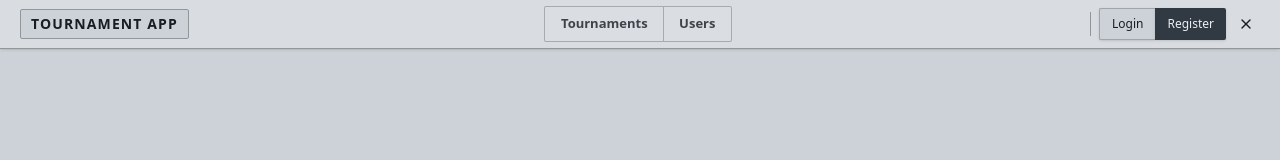
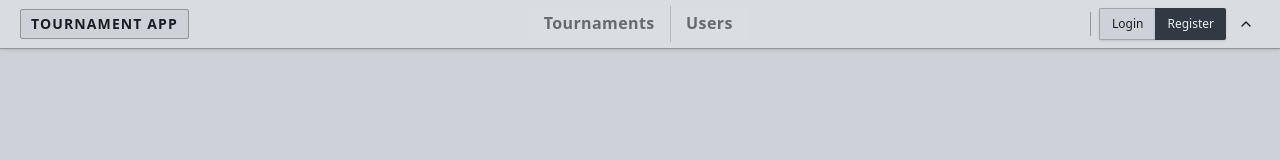
Before and after one commit to bib-nnord/TournamentApp, a Next.js app in the folder apps/frontend/: page /login in a window 1280 px wide. Shown: the top 160 px of the page. Built offline with nearby package versions, Linux system fonts and the light colour scheme; no server answers.

Commit message:
Navbar fix

```diff
--- a/apps/frontend/app/globals.css
+++ b/apps/frontend/app/globals.css
@@ -83,9 +83,9 @@
 }
 
 .dark {
-  --background: oklch(0.16 0.008 252);
+  --background: oklch(0.19 0.008 252);
   --foreground: oklch(0.9 0.004 250);
-  --card: oklch(0.2 0.008 252);
+  --card: oklch(0.23 0.008 252);
   --card-foreground: oklch(0.9 0.004 250);
   --popover: oklch(0.22 0.008 252);
   --popover-foreground: oklch(0.9 0.004 250);
--- a/apps/frontend/app/messages/page.tsx
+++ b/apps/frontend/app/messages/page.tsx
@@ -297,10 +297,21 @@ export default function MessagesPage() {
   }
 
   async function markAllRead() {
-    setMessages((prev) => prev.map((m) => ({ ...m, read: true })));
+    const prev = messages;
+    setMessages((m) => m.map((msg) => ({ ...msg, read: true })));
     setSelected(new Set());
-    await apiFetch("/messages/read-all", { method: "PATCH" });
-    window.dispatchEvent(new Event("unread-count-changed"));
+    try {
+      const res = await apiFetch("/messages/read-all", { method: "PATCH" });
+      if (!res.ok) {
+        setMessages(prev);
+        return;
+      }
+      // Re-fetch to ensure local state matches DB (guards against concurrent poll revert)
+      await fetchMessages();
+      window.dispatchEvent(new Event("unread-count-changed"));
+    } catch {
+      setMessages(prev);
+    }
   }
 
   function hasTournamentLink(m: Message) {
--- a/apps/frontend/components/Navbar/index.tsx
+++ b/apps/frontend/components/Navbar/index.tsx
@@ -4,7 +4,7 @@ import { Avatar, AvatarFallback } from "@/components/ui/avatar";
 import { Badge } from "@/components/ui/badge";
 import Link from "next/link";
 import { useCallback, useEffect, useState } from "react";
-import { ChevronDown, Mail, X } from "lucide-react";
+import { ChevronDown, ChevronUp, Mail } from "lucide-react";
 import { usePathname, useRouter } from "next/navigation";
 import { useDispatch, useSelector } from "react-redux";
 import { Button } from "@/components/ui/button";
@@ -39,7 +39,7 @@ const authedLinks = [
   { href: "/friends", label: "Friends" },
 ] as const;
 
-function SharpNavLink({
+function NavLink({
   href,
   children,
   index,
@@ -61,16 +61,17 @@ function SharpNavLink({
         <Link
           href={href}
           className={cn(
-            "relative inline-flex h-8 w-full items-center justify-center border-y border-border/70 px-3.5 text-[13px] font-semibold tracking-normal transition-colors md:h-9 md:px-4",
-            index > 0 && "-ml-px border-l",
-            isFirst && "rounded-l-sm border-l",
-            isLast && "rounded-r-sm border-r",
+            "relative inline-flex w-full items-center justify-center font-bold tracking-wide transition-colors md:h-9 md:px-4",
+            index > 0 && "-ml-px border-l border-border/50",
             active
-              ? "border-border bg-primary/95 text-primary-foreground shadow-sm"
-              : "border-border/70 bg-card text-foreground/80 hover:border-border hover:bg-muted/70 hover:text-foreground"
+              ? "bg-card text-primary-foreground"
+              : "bg-card text-foreground/60 hover:bg-muted/70 hover:text-foreground"
           )}
         >
-          {children}
+          {active && (
+            <span className="pointer-events-none absolute inset-x-1.5 inset-y-0 rounded-[2px] bg-primary/90" />
+          )}
+          <span className="relative">{children}</span>
         </Link>
       </NavigationMenuLink>
     </NavigationMenuItem>
@@ -120,10 +121,14 @@ export default function Navbar() {
 
   if (collapsed) {
     return (
-      <div className="fixed top-2 right-2 z-50">
-        <Button onClick={() => setCollapsed(false)} variant="outline" size="sm" className="h-7 rounded-sm px-2 text-xs">
+      <div className="fixed top-0 right-6 z-50">
+        <button
+          onClick={() => setCollapsed(false)}
+          className="flex items-center gap-1 rounded-b border border-t-0 border-border bg-card px-3 py-1 text-[11px] font-medium text-muted-foreground shadow-sm transition-colors hover:bg-muted hover:text-foreground"
+        >
+          <ChevronDown className="h-3 w-3" />
           Show nav
-        </Button>
+        </button>
       </div>
     );
   }
@@ -131,14 +136,14 @@ export default function Navbar() {
   return (
     <header className="sticky top-0 z-50 w-full border-b border-border bg-card/95 shadow-sm backdrop-blur">
       <div className="mx-auto flex h-12 w-full max-w-[110rem] items-center gap-2 px-4 md:px-5">
-        <Link href="/" className="shrink-0 rounded-sm border border-border bg-background px-2.5 py-1 text-xs font-semibold uppercase tracking-[0.08em] text-foreground md:text-sm">
+        <Link href="/" className="shrink-0 rounded-sm border border-border bg-background px-2.5 py-1 text-xs font-bold uppercase tracking-[0.08em] text-foreground md:text-sm">
           Tournament App
         </Link>
 
         <NavigationMenu className="hidden max-w-none flex-1 md:flex">
           <NavigationMenuList className="w-full justify-stretch space-x-0">
             {links.map((link, index) => (
-              <SharpNavLink
+              <NavLink
                 key={link.href}
                 href={link.href}
                 index={index}
@@ -146,7 +151,7 @@ export default function Navbar() {
                 isLast={index === links.length - 1}
               >
                 {link.label}
-              </SharpNavLink>
+              </NavLink>
             ))}
           </NavigationMenuList>
         </NavigationMenu>
@@ -158,8 +163,8 @@ export default function Navbar() {
               variant="outline"
               size="sm"
               className={cn(
-                "relative h-8 rounded-sm px-2.5",
-                messagesActive && "border-primary bg-primary text-primary-foreground hover:bg-primary/90"
+                "relative h-8 rounded-md px-2.5",
+                messagesActive && "border-primary bg-primary/10 text-primary"
               )}
             >
               <Link href="/messages" className="gap-1.5">
@@ -182,10 +187,10 @@ export default function Navbar() {
                 <Button
                   variant="outline"
                   size="sm"
-                  className="h-8 w-48 justify-between rounded-sm px-2 data-[state=open]:rounded-b-none data-[state=open]:border-b-transparent md:w-52"
+                  className="h-8 w-48 justify-between rounded-md px-2 data-[state=open]:rounded-b-none data-[state=open]:border-b-transparent md:w-52"
                 >
-                  <Avatar className="h-5 w-5 rounded-sm border border-border">
-                    <AvatarFallback className="rounded-sm bg-secondary text-[10px] font-semibold text-secondary-foreground">
+                  <Avatar className="h-5 w-5 rounded-md border border-border">
+                    <AvatarFallback className="rounded-md bg-secondary text-[10px] font-semibold text-secondary-foreground">
                       {getUserInitial(user.username)}
                     </AvatarFallback>
                   </Avatar>
@@ -196,7 +201,7 @@ export default function Navbar() {
               <DropdownMenuContent
                 align="end"
                 sideOffset={0}
-                className="w-[var(--radix-dropdown-menu-trigger-width)] min-w-0 rounded-t-none border-t-0"
+                className="w-[var(--radix-dropdown-menu-trigger-width)] min-w-0 rounded-b-md rounded-t-none border-t-0"
               >
                 <DropdownMenuItem asChild>
                   <Link href={`/profile/${user.username}`}>Profile</Link>
@@ -222,7 +227,7 @@ export default function Navbar() {
           )}
 
           <Button onClick={() => setCollapsed(true)} variant="ghost" size="icon" className="h-7 w-7 rounded-sm" title="Collapse navbar">
-            <X className="h-3.5 w-3.5" />
+            <ChevronUp className="h-3.5 w-3.5" />
           </Button>
         </div>
       </div>
```
